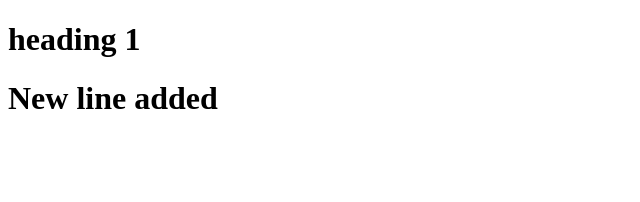
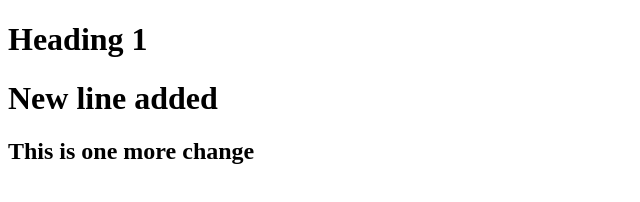
Before and after one commit to sakthivelsubramani/project2, a plain HTML site: page index.html in a window 1280 px wide. Shown: the whole page, without its empty margins (0-640 px from the left). Drawn offline with Linux system fonts and the light colour scheme.

Commit message:
New line added for test

```diff
--- a/index.html
+++ b/index.html
@@ -8,8 +8,9 @@
     <title>Document</title>
 </head>
 <body>
-    <h1> heading 1 </h1>
-    <h1> New line added </h1>
+    <h1> Heading 1 </h1>
+<h1> New line added </h1>
+<h2> This is one more change </h2>
 
 </body>
 </html>
```
